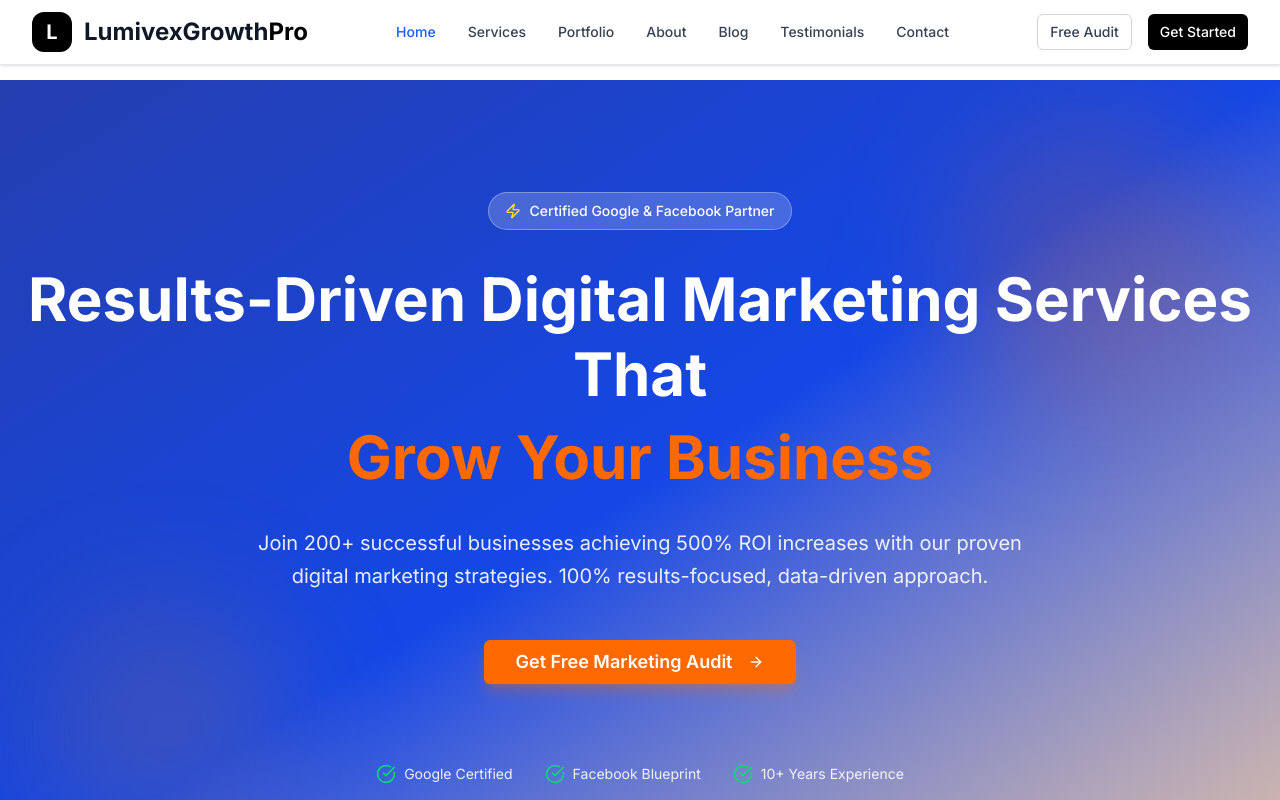
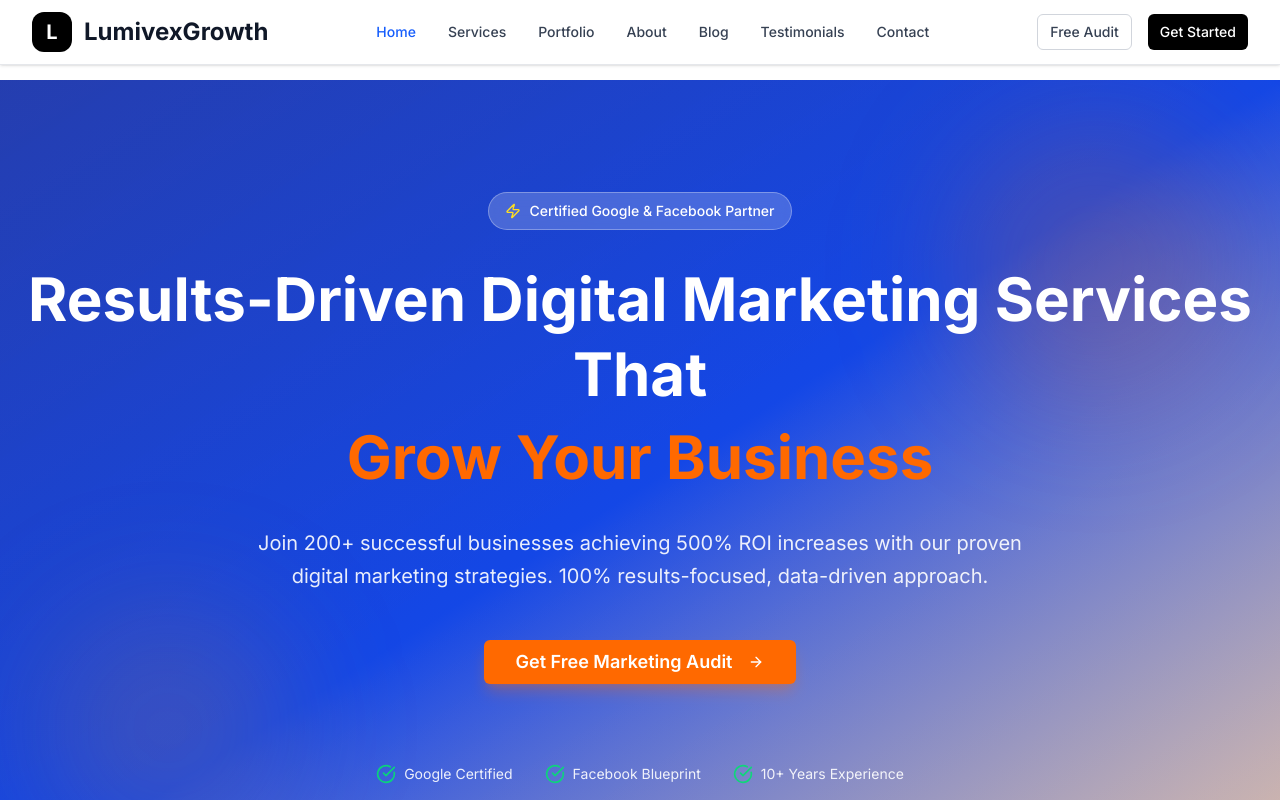
Before and after one commit to shivam-gith-stack/Digipro, a React (Vite) app in the folder frontend/digigo/: page / in a window 1280 px wide. Shown: the top 800 px of the page. Built offline with nearby package versions, Linux system fonts and the light colour scheme.

Commit message:
immediate

```diff
--- a/frontend/digigo/src/components/Footer.tsx
+++ b/frontend/digigo/src/components/Footer.tsx
@@ -45,7 +45,7 @@ const Footer = () => {
                 <span className="text-blue-700 font-bold text-xl">D</span>
               </div>
               <span className="text-xl font-bold">
-                LumivexGrowth<span className="text-white/80">Pro</span>
+                LumivexGrowth
               </span>
             </div>
             <p className="text-white/80 text-sm leading-relaxed">
--- a/frontend/digigo/src/components/Header.tsx
+++ b/frontend/digigo/src/components/Header.tsx
@@ -42,7 +42,7 @@ const Header = () => {
               <span className="text-white font-bold text-xl">L</span>
             </div>
             <span className="text-2xl font-bold text-gray-900">
-              LumivexGrowth<span className="text-black">Pro</span>
+              LumivexGrowth
             </span>
           </Link>
 
```
